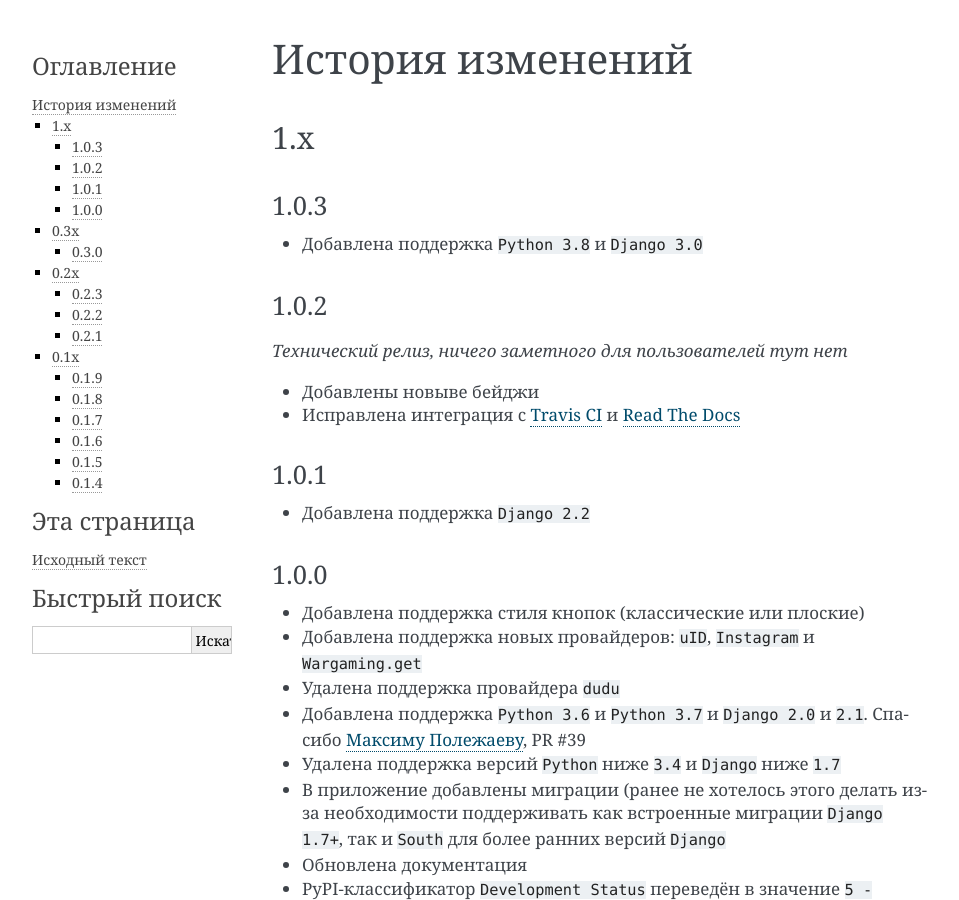
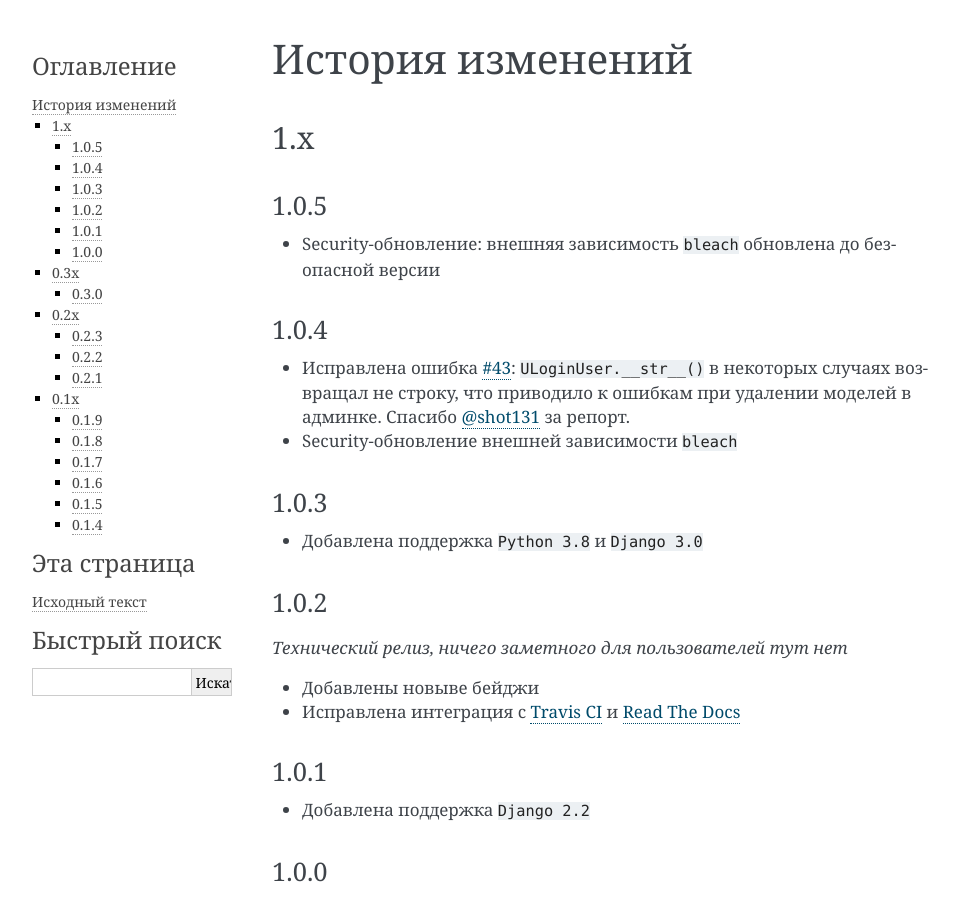
Before and after one commit to marazmiki/django-ulogin, a Sphinx documentation site: the page built from docs/source/changelog.rst, in a window 1280 px wide and 900 px high. Shown: the whole window, without its empty margins (148-1107 px from the left). Built offline with Sphinx 7.4.7, drawn with Linux system fonts in a browser that asks for light colours.

Commit message:
Going to bump a new version

```diff
--- a/django_ulogin/__init__.py
+++ b/django_ulogin/__init__.py
@@ -1,4 +1,4 @@
-__version__ = '1.0.4'
+__version__ = '1.0.5'
 
 
 def get_version():
--- a/docs/source/changelog.rst
+++ b/docs/source/changelog.rst
@@ -3,6 +3,17 @@
 
 1.x
 ---
+
+1.0.5
+~~~~~
+
+* Security-обновление: внешняя зависимость ``bleach`` обновлена до безопасной версии
+
+1.0.4
+~~~~~
+
+* Исправлена ошибка `#43 <https://github.com/marazmiki/django-ulogin/issues/43>`_: ``ULoginUser.__str__()`` в некоторых случаях возвращал не строку, что приводило к ошибкам при удалении моделей в админке. Спасибо `@shot131 <https://github.com/shot131>`_ за репорт.
+* Security-обновление внешней зависимости ``bleach``
 
 1.0.3
 ~~~~~
--- a/setup.cfg
+++ b/setup.cfg
@@ -1,6 +1,6 @@
 [metadata]
 name = django-ulogin
-version = 1.0.4
+version = 1.0.5
 description = User social authentication with ulogin.ru service
 long_description = file: README.rst
 author = Mikhail Porokhovnichenko
```
